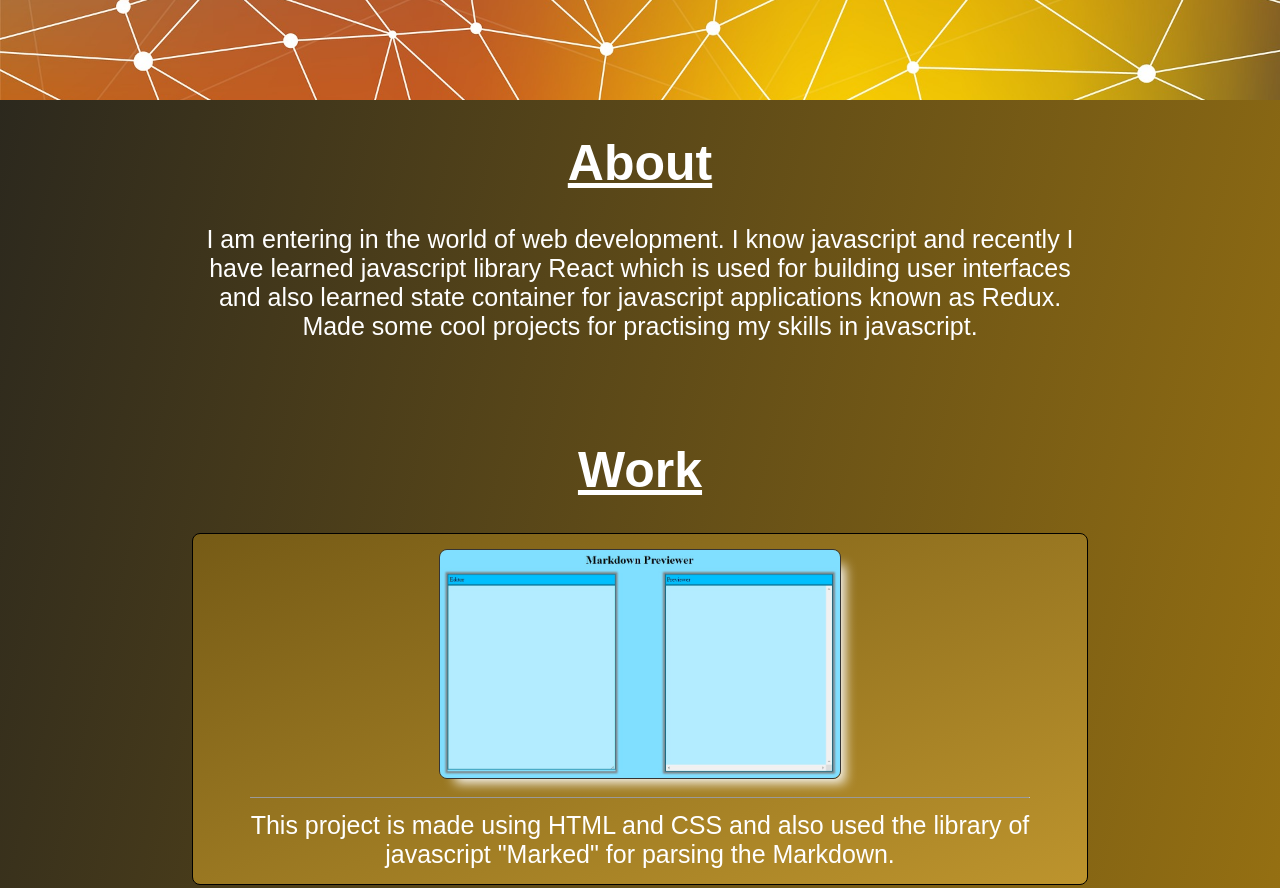
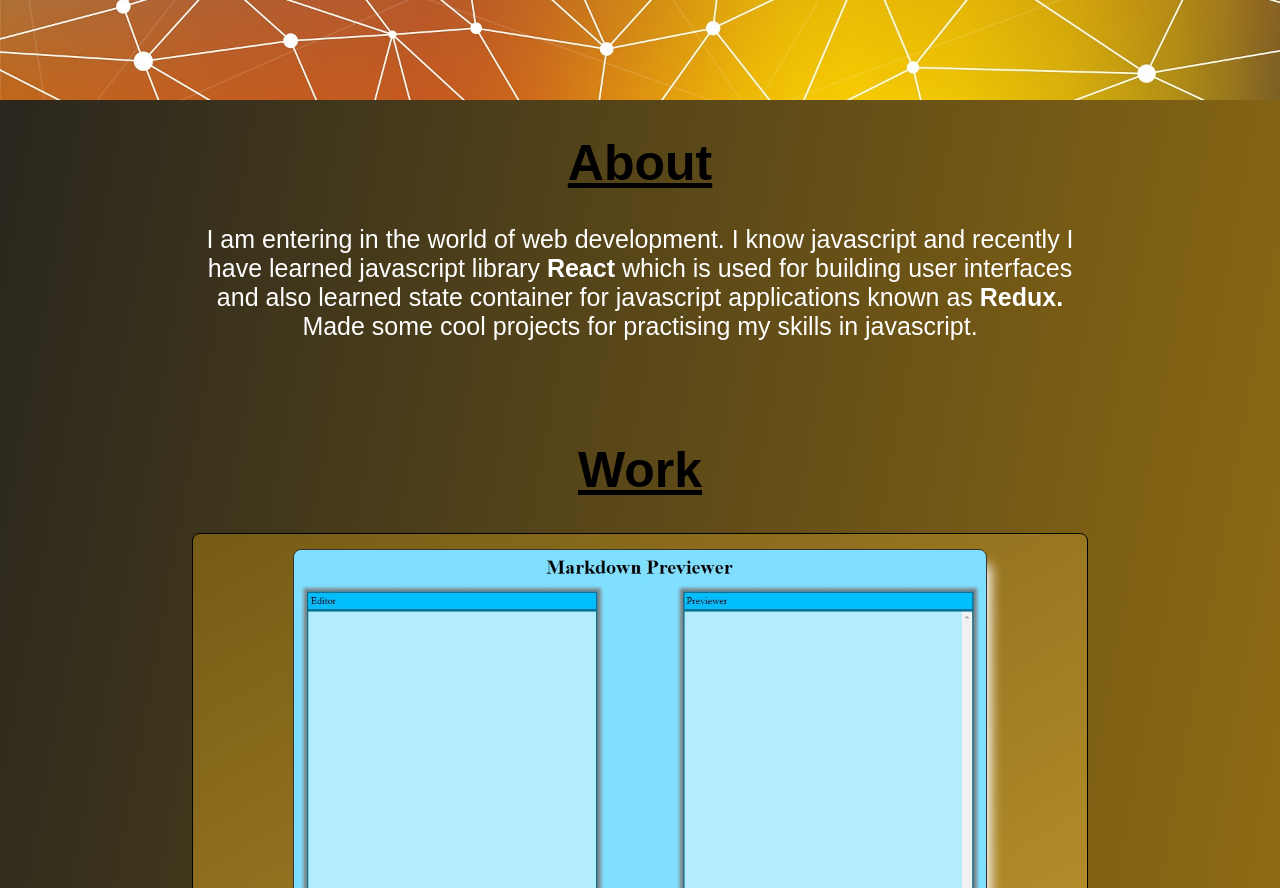
Before and after one commit to UsmanFayyaz/portfolio, a plain HTML site: page index.html in a window 1280 px wide. Shown: the part 700-1588 px from the top of the page. Drawn offline with Linux system fonts and the light colour scheme.

Commit message:
change in image width to percentage

```diff
--- a/index.css
+++ b/index.css
@@ -42,7 +42,7 @@ body {
 }
 
 img {
-    width: 400px;
+    width: 80%;
     border: 1px solid rgb(53, 52, 52);
     border-radius: 8px;
     box-shadow: 10px 10px 12px -6px rgb(252, 252, 252);
@@ -50,6 +50,7 @@ img {
 
 .title {
     text-decoration: underline;
+    color: #000000;
 }
 
 .projects {
--- a/index.html
+++ b/index.html
@@ -20,9 +20,9 @@
   <div id="about" class="center">
     <h1 class="title">About</h1>
     <p>I am entering in the world of web development. I know javascript and recently I have learned javascript library
-      <span>React</span> which is used for building user interfaces and also learned state container for javascript
+      <b>React</b> which is used for building user interfaces and also learned state container for javascript
       applications
-      known as <span>Redux.</span> Made some cool projects for practising my skills in javascript.</p>
+      known as <b>Redux.</b> Made some cool projects for practising my skills in javascript.</p>
   </div>
 
   <div id="work" class="center">
```
